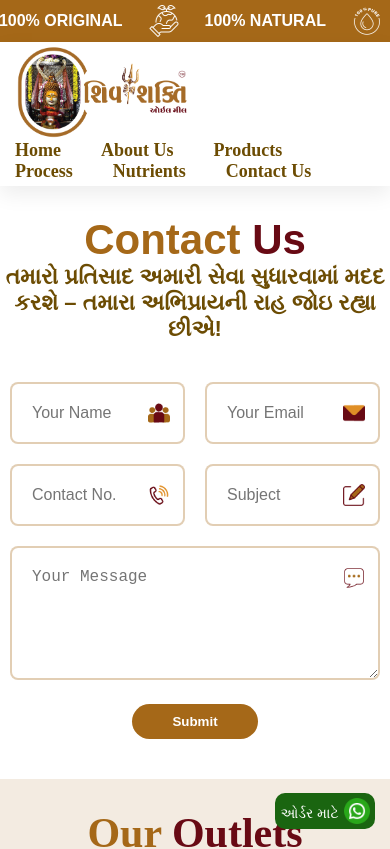
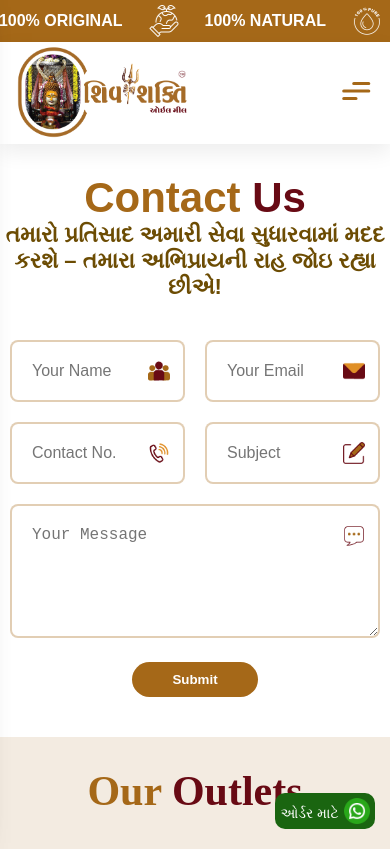
Before and after one commit to makawana-consultancy-services/shivshakti, a React (Create React App) app: page /contact in a window 390 px wide. Shown: the top 849 px of the page. Built offline with nearby package versions, Linux system fonts and the light colour scheme; a web font is replaced by a local one.

Commit message:
Add homepage and deploy scripts for GitHub Pages

```diff
--- a/src/app.css
+++ b/src/app.css
@@ -205,6 +205,9 @@ header .container .main-box .logo a img {
   display: block;
   width: 175px;
 }
+header .container .main-box .menu .logo {
+  display: none;
+}
 header .container .main-box .menu ul {
   -moz-column-gap: 40px;
        column-gap: 40px;
@@ -214,6 +217,38 @@ header .container .main-box .menu ul li a {
   text-transform: capitalize;
   font-size: 18px;
   font-weight: 700;
+}
+header .container .main-box .menu .social {
+  display: none;
+}
+header .container .main-box .menubar {
+  cursor: pointer;
+  display: none;
+}
+header .container .main-box .menubar input {
+  display: none;
+}
+header .container .main-box .menubar svg {
+  height: 2.5em;
+  transition: transform 600ms cubic-bezier(0.4, 0, 0.2, 1);
+}
+header .container .main-box .menubar svg .line {
+  fill: none;
+  stroke: #A56818;
+  stroke-linecap: round;
+  stroke-linejoin: round;
+  stroke-width: 2.5;
+  transition: stroke-dasharray 600ms cubic-bezier(0.4, 0, 0.2, 1), stroke-dashoffset 600ms cubic-bezier(0.4, 0, 0.2, 1);
+}
+header .container .main-box .menubar svg .line.line-top-bottom {
+  stroke-dasharray: 12 63;
+}
+header .container .main-box .menubar input:checked + svg {
+  transform: rotate(-45deg);
+}
+header .container .main-box .menubar input:checked + svg .line-top-bottom {
+  stroke-dasharray: 20 300;
+  stroke-dashoffset: -32.42;
 }
 
 footer {
@@ -322,6 +357,7 @@ footer .container .row .top-footer .main-box .box:nth-child(4) {
   box-shadow: #A56818 0px 50px 0px 0px;
   border-radius: 0px 0px 70px;
   transform: rotate(0deg);
+  z-index: -1;
 }
 .sub-footer::after {
   position: absolute;
@@ -410,6 +446,63 @@ footer .container .row .top-footer .main-box .box:nth-child(4) {
   }
 }
 @media (max-width: 991px) {
+  header .container .main-box .menu {
+    position: fixed;
+    top: 0;
+    left: 0;
+    padding: 42px 30px;
+    background-color: #fff;
+    width: 60%;
+    height: 100%;
+    box-shadow: 3px 3px 39px -4px rgba(0, 0, 0, 0.75);
+    transition: 0.49s ease-in-out;
+    overflow-y: scroll;
+    transform: translateX(-115%);
+    z-index: 2;
+  }
+  header .container .main-box .menu .logo {
+    display: block;
+  }
+  header .container .main-box .menu ul {
+    display: block;
+    padding-top: 30px;
+  }
+  header .container .main-box .menu ul li {
+    padding: 10px 0px;
+    border-bottom: 2px solid rgba(165, 104, 24, 0.1294117647);
+  }
+  header .container .main-box .menu ul li a {
+    font-size: 18px;
+  }
+  header .container .main-box .menu .social {
+    display: block;
+    padding-top: 30px;
+  }
+  header .container .main-box .menu .social h4 {
+    font-size: 22px;
+    color: #A56818;
+    font-weight: bold;
+    padding-bottom: 20px;
+  }
+  header .container .main-box .menu .social ul {
+    display: flex;
+    -moz-column-gap: 20px;
+         column-gap: 20px;
+    padding: 0px;
+  }
+  header .container .main-box .menu .social ul li {
+    border-bottom: 0px;
+  }
+  header .container .main-box .menu .social ul li a img {
+    display: block;
+    width: 26px;
+  }
+  header .container .main-box .active {
+    transform: translateX(0);
+  }
+  header .container .main-box .menubar {
+    display: block;
+  }
   footer .container .row .top-footer .main-box {
     justify-content: space-between;
   }
@@ -479,6 +572,12 @@ footer .container .row .top-footer .main-box .box:nth-child(4) {
   }
 }
 @media (max-width: 767px) {
+  header .container .main-box .menu ul li a {
+    font-size: 16px;
+  }
+  header .container .main-box .menu .social h4 {
+    font-size: 20px;
+  }
   footer .container .row .top-footer .main-box .box .content .social ul li a img {
     width: 26px;
   }
--- a/src/app.scss
+++ b/src/app.scss
@@ -237,6 +237,10 @@ header {
             }
 
             .menu {
+                .logo {
+                    display: none;
+                }
+
                 ul {
                     column-gap: 40px;
 
@@ -247,6 +251,47 @@ header {
                             font-size: 18px;
                             font-weight: 700;
                         }
+                    }
+                }
+
+                .social {
+                    display: none;
+                }
+            }
+
+            .menubar {
+                cursor: pointer;
+                display: none;
+
+                input {
+                    display: none;
+                }
+
+                svg {
+                    height: 2.5em;
+                    transition: transform 600ms cubic-bezier(0.4, 0, 0.2, 1);
+
+                    .line {
+                        fill: none;
+                        stroke: #A56818;
+                        stroke-linecap: round;
+                        stroke-linejoin: round;
+                        stroke-width: 2.5;
+                        transition: stroke-dasharray 600ms cubic-bezier(0.4, 0, 0.2, 1),
+                            stroke-dashoffset 600ms cubic-bezier(0.4, 0, 0.2, 1);
+
+                        &.line-top-bottom {
+                            stroke-dasharray: 12 63;
+                        }
+                    }
+                }
+
+                input:checked+svg {
+                    transform: rotate(-45deg);
+
+                    .line-top-bottom {
+                        stroke-dasharray: 20 300;
+                        stroke-dashoffset: -32.42;
                     }
                 }
             }
@@ -411,6 +456,7 @@ footer {
         box-shadow: #A56818 0px 50px 0px 0px;
         border-radius: 0px 0px 70px;
         transform: rotate(0deg);
+        z-index: -1;
     }
 
     &::after {
@@ -590,6 +636,85 @@ footer {
 
 @media(max-width : 991px) {
 
+    // header start
+    header {
+        .container {
+            .main-box {
+                .menu {
+                    position: fixed;
+                    top: 0;
+                    left: 0;
+                    padding: 42px 30px;
+                    background-color: #fff;
+                    width: 60%;
+                    height: 100%;
+                    box-shadow: 3px 3px 39px -4px rgba(0, 0, 0, .75);
+                    transition: .49s ease-in-out;
+                    overflow-y: scroll;
+                    transform: translateX(-115%);
+                    z-index: 2;
+
+                    .logo {
+                        display: block;
+                    }
+
+                    ul {
+                        display: block;
+                        padding-top: 30px;
+
+                        li {
+                            padding: 10px 0px;
+                            border-bottom: 2px solid rgba(165, 104, 24, 0.1294117647);
+
+                            a {
+                                font-size: 18px;
+                            }
+                        }
+                    }
+
+                    .social {
+                        display: block;
+                        padding-top: 30px;
+
+                        h4 {
+                            font-size: 22px;
+                            color: #A56818;
+                            font-weight: bold;
+                            padding-bottom: 20px;
+                        }
+
+                        ul {
+                            display: flex;
+                            column-gap: 20px;
+                            padding: 0px;
+
+                            li {
+                                border-bottom: 0px;
+
+                                a {
+                                    img {
+                                        display: block;
+                                        width: 26px;
+                                    }
+                                }
+                            }
+                        }
+                    }
+                }
+
+                .active {
+                    transform: translateX(0);
+                }
+
+                .menubar {
+                    display: block;
+                }
+            }
+        }
+    }
+
+    // header end
+
     // footer start
     footer {
         .container {
@@ -720,6 +845,31 @@ footer {
 
 @media(max-width : 767px) {
 
+    // header start
+    header {
+        .container {
+            .main-box {
+                .menu {
+                    ul {
+                        li {
+                            a {
+                                font-size: 16px;
+                            }
+                        }
+                    }
+
+                    .social {
+                        h4 {
+                            font-size: 20px;
+                        }
+                    }
+                }
+            }
+        }
+    }
+
+    // header end
+
     // footer start
     footer {
         .container {
@@ -829,6 +979,8 @@ footer {
 
 @media(max-width : 575px) {
 
+    // header end
+
     // footer start
     footer {
         .container {
--- a/src/component/Header/Header.jsx
+++ b/src/component/Header/Header.jsx
@@ -1,7 +1,18 @@
-import React from 'react'
+import React, { useState } from 'react'
 import { NavLink } from 'react-router-dom'
 
 const Header = () => {
+
+    const [isActive, setIsActive] = useState(false)
+
+    const handleToggle = () => {
+        setIsActive(!isActive)
+    }
+
+    const handleCloseMenu = () => {
+        setIsActive(false)
+    }
+
     return (
         <>
 
@@ -103,28 +114,75 @@ const Header = () => {
                                 </NavLink>
                             </div>
 
-                            <div className="menu">
+                            <div className={`menu ${isActive ? 'active' : ''}`}>
+
+                                <div className="logo">
+                                    <NavLink to={'/'}>
+                                        <img src="img/shivshakti.png" alt="" />
+                                    </NavLink>
+                                </div>
+
                                 <ul className='flex'>
                                     <li>
-                                        <NavLink to={'/'}>home</NavLink>
+                                        <NavLink to={'/'} onClick={handleCloseMenu}>home</NavLink>
                                     </li>
                                     <li>
-                                        <NavLink to={'/about'}>about us</NavLink>
+                                        <NavLink to={'/about'} onClick={handleCloseMenu}>about us</NavLink>
                                     </li>
                                     <li>
-                                        <NavLink to={'/products'}>products</NavLink>
+                                        <NavLink to={'/products'} onClick={handleCloseMenu}>products</NavLink>
                                     </li>
                                     <li>
-                                        <NavLink to={'/process'}>process</NavLink>
+                                        <NavLink to={'/process'} onClick={handleCloseMenu}>process</NavLink>
                                     </li>
                                     <li>
-                                        <NavLink to={'/nutrients'}>nutrients</NavLink>
+                                        <NavLink to={'/nutrients'} onClick={handleCloseMenu}>nutrients</NavLink>
                                     </li>
                                     <li>
-                                        <NavLink to={'/contact'}>contact us</NavLink>
+                                        <NavLink to={'/contact'} onClick={handleCloseMenu}>contact us</NavLink>
                                     </li>
                                 </ul>
+
+                                <div className="social">
+                                    <h4>Follow us on:</h4>
+
+                                    <ul className='flex'>
+                                        <li>
+                                            <a href="">
+                                                <img src="../../img/youtube.png" alt="" />
+                                            </a>
+                                        </li>
+                                        <li>
+                                            <a href="">
+                                                <img src="../../img/facebook.png" alt="" />
+                                            </a>
+                                        </li>
+                                        <li>
+                                            <a href="">
+                                                <img src="../../img/instagram.png" alt="" />
+                                            </a>
+                                        </li>
+                                        <li>
+                                            <a href="">
+                                                <img src="../../img/linkedin.png" alt="" />
+                                            </a>
+                                        </li>
+                                        <li>
+                                            <a href="">
+                                                <img src="../../img/twitter.png" alt="" />
+                                            </a>
+                                        </li>
+                                    </ul>
+                                </div>
                             </div>
+
+                            <label className='menubar'>
+                                <input type="checkbox" checked={isActive} onChange={handleToggle}></input>
+                                <svg viewBox="0 0 32 32">
+                                    <path class="line line-top-bottom" d="M27 10 13 10C10.8 10 9 8.2 9 6 9 3.5 10.8 2 13 2 15.2 2 17 3.8 17 6L17 26C17 28.2 18.8 30 21 30 23.2 30 25 28.2 25 26 25 23.8 23.2 22 21 22L7 22"></path>
+                                    <path class="line" d="M7 16 27 16"></path>
+                                </svg>
+                            </label>
                         </div>
                     </div>
                 </div>
```
Also changed, not shown: package.json (+7 -1 lines), 2 other files (tests, documents, lock files or other folders).
